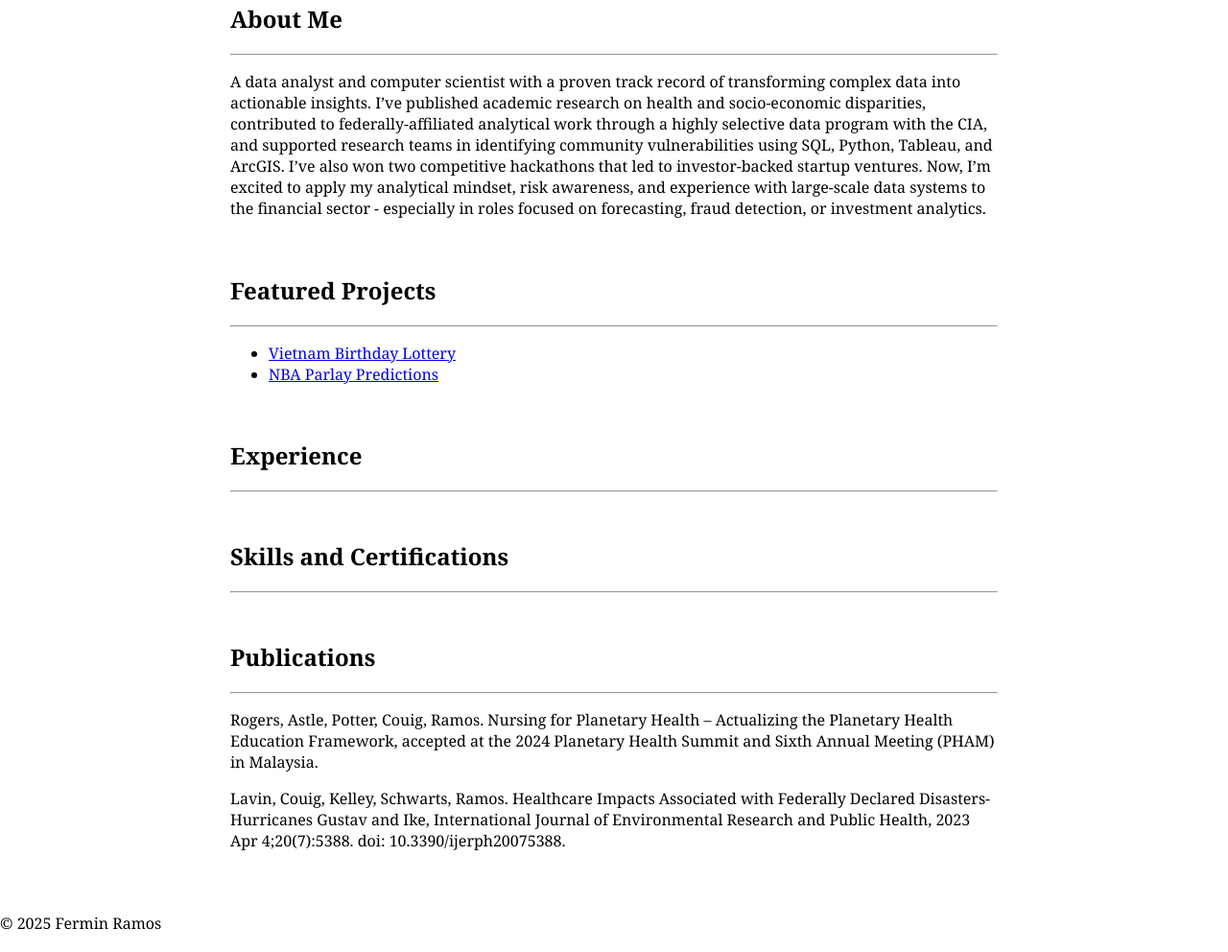
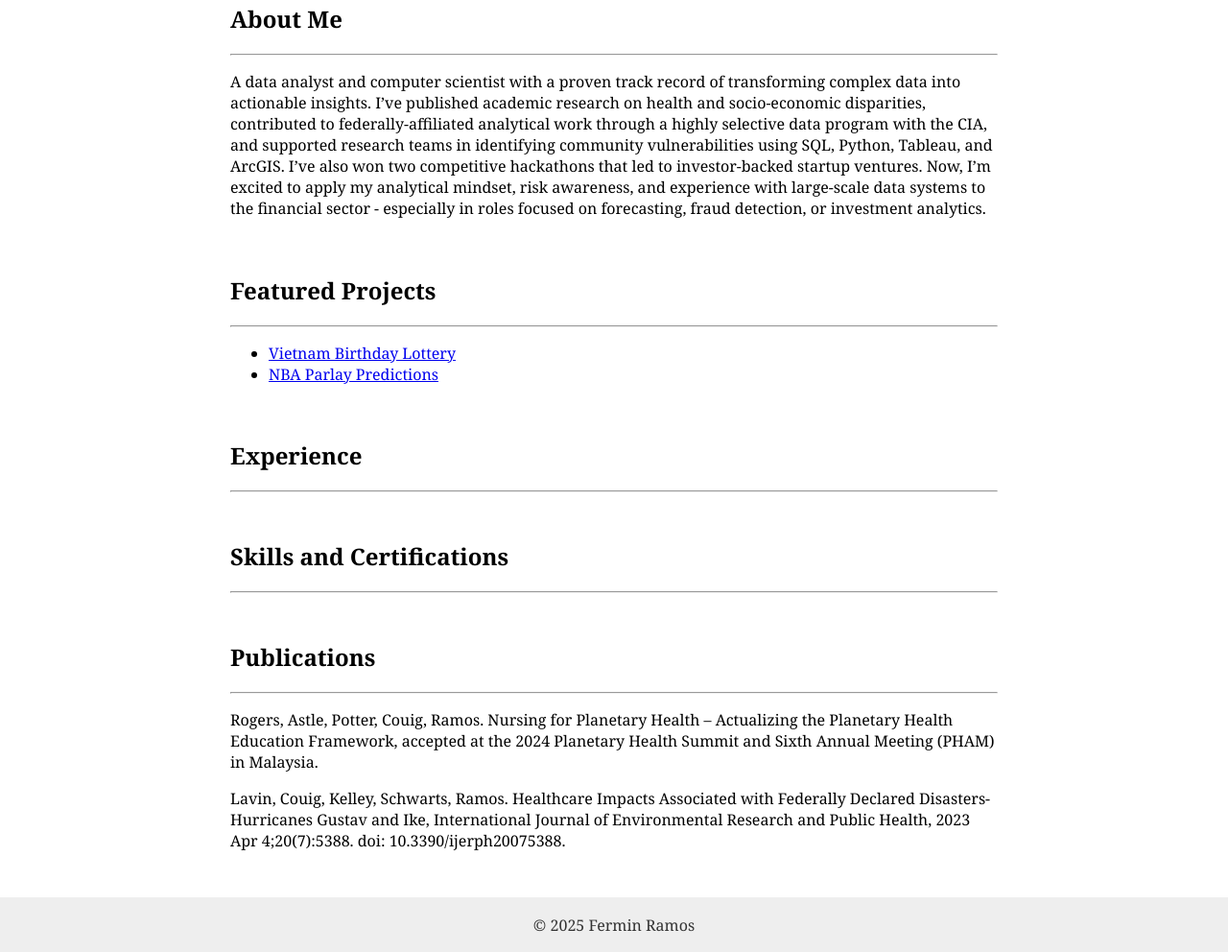
Before and after one commit to FerminRamos/FerminRamos.github.io, a plain HTML site: page index.html in a window 1280 px wide. Shown: the part 189-1181 px from the top of the page at 96% size. Drawn offline with Linux system fonts and the light colour scheme.

Commit message:
Added footer section

```diff
--- a/css/styles.css
+++ b/css/styles.css
@@ -27,3 +27,10 @@ nav a {
 nav a:hover {
   text-decoration: underline;
 }
+
+footer {
+  text-align: center;
+  padding: 0.1em;
+  background: #eee;
+  color: #333;
+}
```
